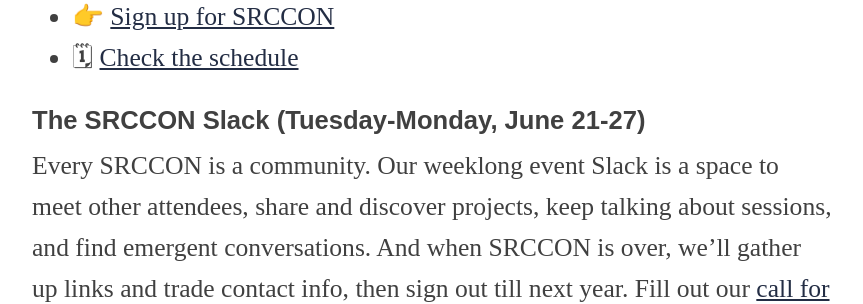
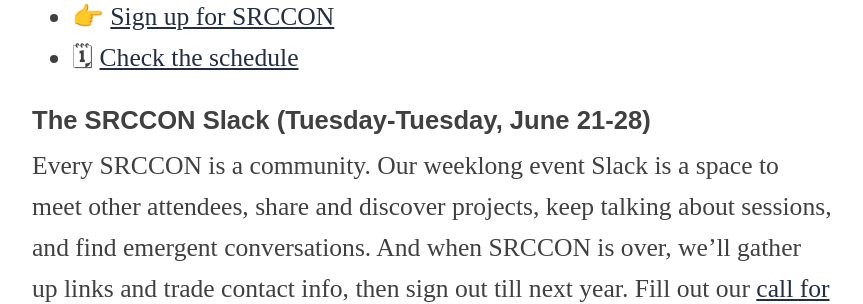
Before and after one commit to OpenNews/srccon-2022, a Jekyll site: the page built from homepage.md, in a window 1280 px wide and 900 px high, scrolled down 1702 px. Shown: the part 154-458 px from the top of the window, without its empty margins (208-1071 px from the left). Built offline with Jekyll 4.4.1, drawn with Linux system fonts in a browser that asks for light colours; some web fonts are replaced; our own code applies the rules of GitHub Pages for plain Markdown files.

Commit message:
Slack dates

```diff
--- a/homepage.md
+++ b/homepage.md
@@ -23,7 +23,7 @@
     <li>🗓 <a href="/schedule">Check the schedule</a></li>
 </ul>
 
-#### The SRCCON Slack (Tuesday-Monday, June 21-27)
+#### The SRCCON Slack (Tuesday-Tuesday, June 21-28)
 
 Every SRCCON is a community. Our weeklong event Slack is a space to meet other attendees, share and discover projects, keep talking about sessions, and find emergent conversations. And when SRCCON is over, we'll gather up links and trade contact info, then sign out till next year. Fill out our [call for participation](/participation/form) to join us!
 
```
